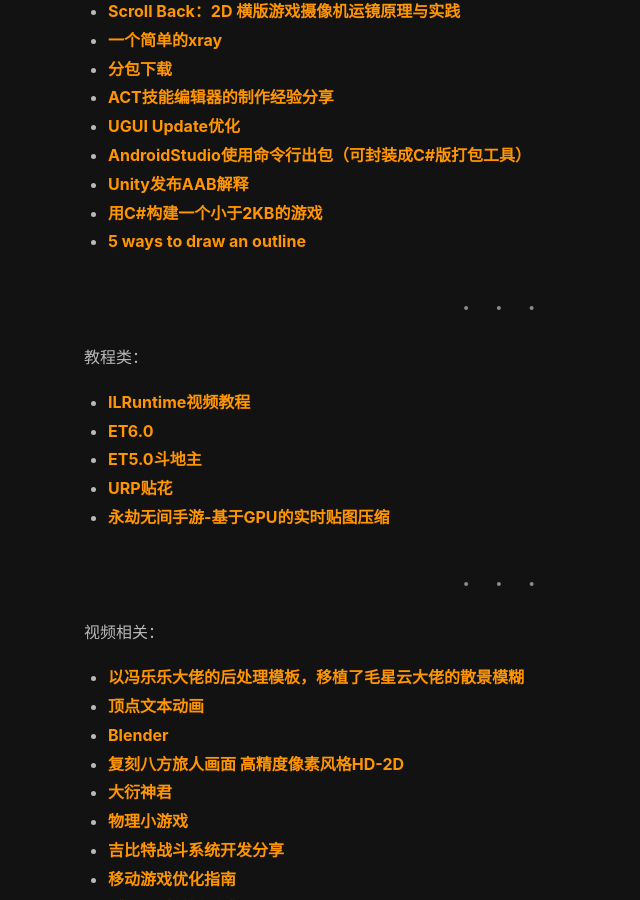
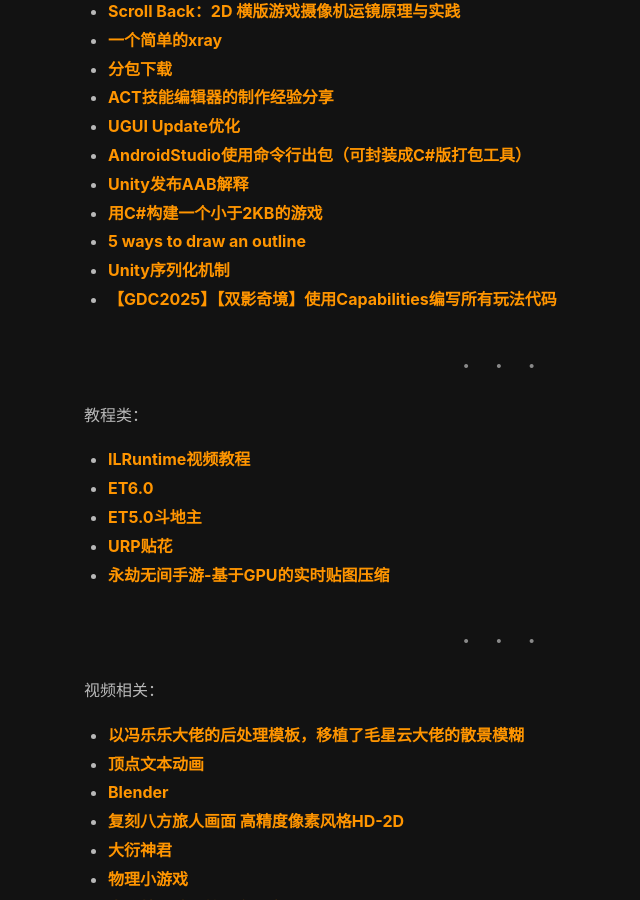
Before and after one commit to S0nrEir/S0nrEir.github.io, a Jekyll site: the page built from _posts/2024-04-02-干货博客收集.md, in a window 1280 px wide and 900 px high, scrolled down 1525 px. Shown: the whole window, without its empty margins (19-659 px from the left). Built offline with Jekyll 4.4.1, drawn with Linux system fonts in a browser that asks for light colours; nearby versions of some CDN libraries.

Commit message:
【GDC2025】【双影奇境】使用Capabilities编写所有玩法代码

```diff
--- a/_posts/2024-04-02-干货博客收集.md
+++ b/_posts/2024-04-02-干货博客收集.md
@@ -57,6 +57,8 @@ tags: ["博客","干货"]
 - [Unity发布AAB解释](https://blog.csdn.net/egostudio/article/details/118570834)
 - [用C#构建一个小于2KB的游戏](https://migeel.sk/blog/2024/01/02/building-a-self-contained-game-in-csharp-under-2-kilobytes/)
 - [5 ways to draw an outline](https://ameye.dev/notes/rendering-outlines/)
+- [Unity序列化机制](https://zhuanlan.zhihu.com/p/565721314)
+- [【GDC2025】【双影奇境】使用Capabilities编写所有玩法代码](https://zhuanlan.zhihu.com/p/1927489591159521310)
 
 ---
 
```
